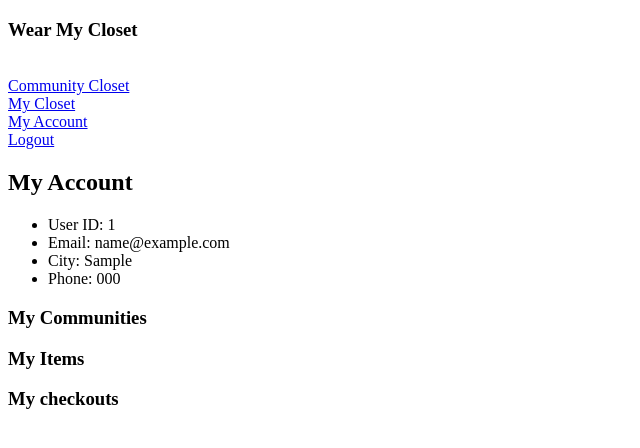
After one commit to lauradoc/Wear-My-Closet, a Flask app: page /myaccount in a window 1280 px wide. The commit adds this page. Shown: the top 448 px of the page, without its empty margins (0-640 px from the left). Run offline with Flask 2, Linux system fonts and the light colour scheme; the visitor is signed in with stand-in values (Sample User, id 1); tables that the repository leaves empty hold one stand-in row (values such as "Sample post").

Commit message:
my account details added

```diff
--- a/crud.py
+++ b/crud.py
@@ -12,7 +12,6 @@ def create_user(email, password, city, phone):
     db.session.commit()
 
     return user
-
 
 def get_user_by_email(email):
     """takes in email and returns user if exists, otherwise returns none"""
--- a/server.py
+++ b/server.py
@@ -79,8 +79,6 @@ def my_closet():
 def upload_item():
     # import pdb; pdb.set_trace()
     item = request.files.get('file')
-    print(item)
-    print(request)
     closet = crud.get_items_by_user(session['user_id'])
     if item:
         image_url = api.upload_closet_image(item)
@@ -104,9 +102,17 @@ def community_closet():
 
 
 @app.route('/myaccount')
-def checkout():
+def account_details():
+    user = crud.get_user_by_email(session['email'])
+    user_id = user.user_id
+    email = user.email
+    city = user.city
+    phone = user.phone
 
-    return render_template('profile.html')
+    return render_template('account.html', user_id=user_id, email=email, city=city, phone=phone)
+
+# @app.route('/myaccount')
+# def
 
 @app.route("/logout")
 def logout_user():
--- /dev/null
+++ b/templates/account.html
@@ -0,0 +1,22 @@
+
+{% extends 'base.html' %}
+
+{% block title %}Wear my Closet{% endblock %}
+
+{% block body %}
+
+<h2> My Account </h2>
+    <ul>
+        <li>User ID: {{ user_id }}</li>
+        <li>Email: {{ email }}</li>
+        <li>City: {{ city }}</li>
+        <li>Phone: {{ phone }}</li>
+    </ul>
+
+<h3> My Communities </h3>
+
+<h3> My Items </h3>
+
+<h3> My checkouts </h3>
+
+{% endblock %}
--- a/templates/base.html
+++ b/templates/base.html
@@ -13,7 +13,7 @@
   <br>
   <a type="button" id="mycloset-buttom" href="/mycloset">My Closet</a>
   <br>
-  <a type="button" id="account-button" href="/myaccount">Checkout</a>
+  <a type="button" id="account-button" href="/myaccount">My Account</a>
   <br>
   <a type="button" id="logout-button" href="/logout">Logout</a>
   <p>
```
